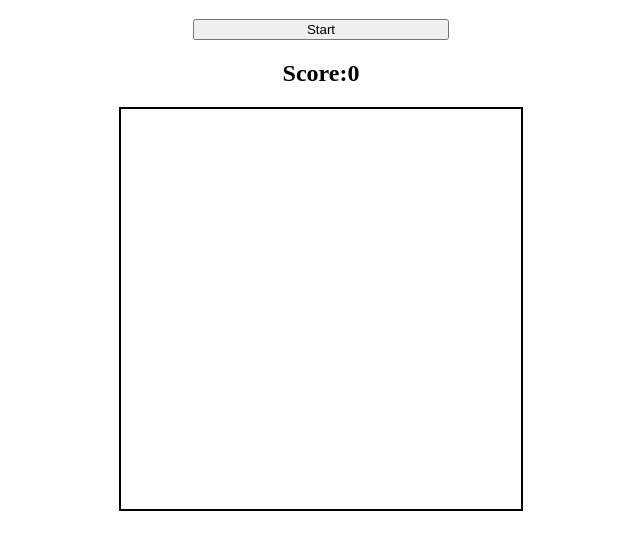
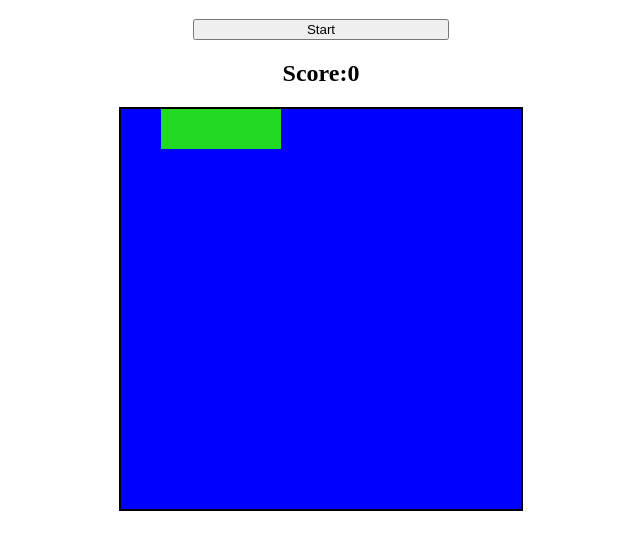
Before and after one commit to ShivamSukhwal/snakeGameJS, a plain HTML site: page index.html in a window 1280 px wide. Shown: the part 61-610 px from the top of the page, without its empty margins (319-959 px from the left). Drawn offline with Linux system fonts and the light colour scheme.

Commit message:
snake is moving

```diff
--- a/index.css
+++ b/index.css
@@ -10,15 +10,18 @@ button {
   margin: 0 auto;
 }
 .grid {
+  display: flex;
+  flex-wrap: wrap;
   width: 50vh;
   height: 50vh;
   border: black solid 2px;
   margin: 0 auto;
 }
 
-.grid div {
-  width: 20px;
-  height: 20px;
+.square {
+  width: 5vh;
+  height: 5vh;
+  background-color: blue;
 }
 
 h1,
@@ -26,3 +29,7 @@ h2,
 .grid {
   text-align: center;
 }
+
+.snake {
+  background-color: rgb(33, 218, 33);
+}
--- a/index.js
+++ b/index.js
@@ -0,0 +1,45 @@
+const grid = document.querySelector(".grid");
+const startButton = document.getElementById("start");
+const score = document.getElementById("score");
+let squares = [];
+let currentSnake = [2, 1, 0];
+
+function createGrid() {
+  for (let i = 0; i < 100; i++) {
+    const square = document.createElement("div");
+    square.classList.add("square");
+    grid.appendChild(square);
+    squares.push(square);
+  }
+}
+createGrid();
+
+currentSnake.forEach((index) => squares[index].classList.add("snake"));
+
+function move() {
+  const tail = currentSnake.pop();
+  squares[tail].classList.remove("snake");
+  currentSnake.unshift(currentSnake[0] + 1);
+  squares[currentSnake[0]].classList.add("snake");
+}
+
+let timerId = setInterval(move, 4000);
+
+function control(e) {
+  switch (e.keyCode) {
+    case 40:
+      console.log("down pressed");
+      break;
+    case 39:
+      console.log("right pressed");
+      break;
+    case 38:
+      console.log("up pressed");
+      break;
+    case 37:
+      console.log("left pressed");
+      break;
+  }
+}
+
+document.addEventListener("keyup", control);
```
